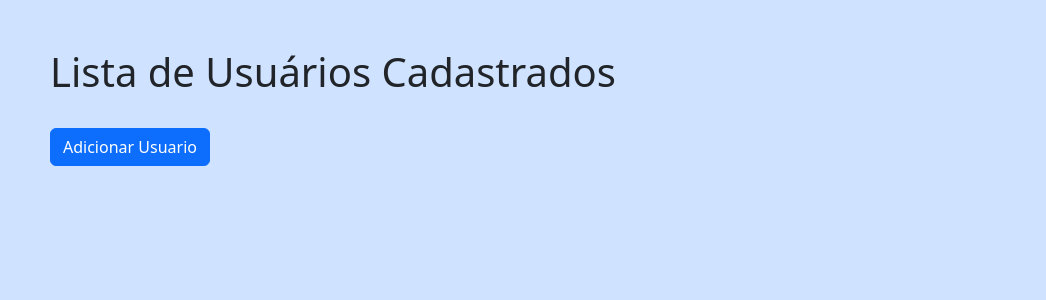
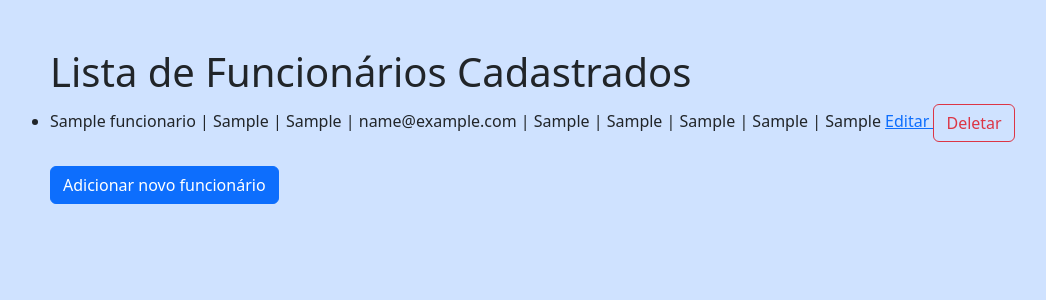
Before and after one commit to BRdeSC/projeto-funcionarios, a Flask app: page / in a window 1280 px wide. Shown: the top 300 px of the page, without its empty margins (32-1078 px from the left). Run offline with Flask 3, Linux system fonts and the light colour scheme; tables that the repository leaves empty or names only in its code hold one stand-in row (values such as "Sample post"); some libraries are stand-ins or nearby versions.

Commit message:
Correcao para funcionamento das rotas de funcionario

```diff
--- a/app.py
+++ b/app.py
@@ -109,16 +109,13 @@ def delete_usuario(id_usuario):
 
 #***************** ROTAS FUNCIONARIOS*************************************************************************
 #*************************************************************************************************************
-@app.route('/')
-def home():
-    return render_template("read_usuario.html")
 
 
 
 
 #/: Rota para ler e exibir todos os funcionários da tabela funcionario.
-@app.route("/read_funcionario")
-def read_funcinario():
+@app.route("/")
+def read_funcionario():
     try:
         with mysql.connection.cursor() as cur:
             cur.execute("SELECT * FROM funcionario")
@@ -139,13 +136,13 @@ def create_funcionario():
 
     if form.validate_on_submit():
         nome = form.nome.data
-        tipo_contrato = form.tipo.data
+        tipo_contrato = form.tipo_contrato.data
         admissao = form.admissao.data
         email = form.email.data
         cidade = form.cidade.data
         funcao = form.funcao.data
-        data_nascimento = form.nascimento.data
-        mes_ferias = form.ferias.data
+        data_nascimento = form.data_nascimento.data
+        mes_ferias = form.mes_ferias.data
         ramal = form.ramal.data
         try:
             with mysql.connection.cursor() as cur:
@@ -159,20 +156,20 @@ def create_funcionario():
 
 
 #/edit/<int:id>: Rota para editar um funcionario existente.
-@app.route('/edit/<int:id>', methods=['GET', 'POST'])
+@app.route('/edit_funcionario/<int:id>', methods=['GET', 'POST'])
 def edit_funcionario(id):
 
     form = EditFuncionarioForm()
 
     if request.method == 'POST' and form.validate_on_submit():
         nome = form.nome.data
-        tipo_contrato = form.tipo.data
+        tipo_contrato = form.tipo_contrato.data
         admissao = form.admissao.data
         email = form.email.data
         cidade = form.cidade.data
         funcao = form.funcao.data
-        data_nascimento = form.nascimento.data
-        mes_ferias = form.ferias.data
+        data_nascimento = form.data_nascimento.data
+        mes_ferias = form.mes_ferias.data
         ramal = form.ramal.data
         try:
             with mysql.connection.cursor() as cur:
@@ -189,13 +186,13 @@ def edit_funcionario(id):
             user = cur.fetchone()
         if user:
             form.nome.data = user[1]
-            form.tipo.data = user[2]
+            form.tipo_contrato.data = user[2]
             form.admissao.data = user[3]
             form.email.data = user[4]
             form.cidade.data = user[5]
             form.funcao.data = user[6]
-            form.nascimento.data = user[7]
-            form.ferias.data = user[8]
+            form.data_nascimento.data = user[7]
+            form.mes_ferias.data = user[8]
             form.ramal.data = user[9]
         else:
             flash("Funcionário não encontrado!", 'error')
@@ -210,7 +207,7 @@ def edit_funcionario(id):
 
 
 #/delete/<int:id>: Rota para excluir um funcionário da tabela funcionario.
-@app.route('/delete/<int:id>', methods=['POST'])
+@app.route('/delete_funcionario/<int:id>', methods=['POST'])
 def delete_funcionario(id):
     try:
         with mysql.connection.cursor() as cur:
--- a/templates/create_funcionario.html
+++ b/templates/create_funcionario.html
@@ -25,7 +25,7 @@
             </div>
 
             <div class="mt-3">
-                {{ form.tipo_contarto.label(class="form-label") }}
+                {{ form.tipo_contrato.label(class="form-label") }}
                 {{ form.tipo_contrato(class="form-control", placeholder="Ex: clt, bolsa, estagio...") }}
                 {% for error in form.tipo_contrato.errors %}
                     <div class="alert alert-danger">{{ error }}</div>
--- a/templates/read_funcionarios.html
+++ b/templates/read_funcionario.html
@@ -16,7 +16,8 @@
             <ul class="list-group">
                 {% for funcionario in funcionarios %}
                 <li>
-                    {{ funcionario[1] }} ({{ funcionario[2] }})
+                    {{ funcionario[1] }} | {{ funcionario[2] }} | {{ funcionario[3] }} | {{ funcionario[4] }}  | {{ funcionario[5] }} |
+                    {{ funcionario[6] }} | {{ funcionario[7] }} | {{ funcionario[8] }} | {{ funcionario[9] }}
 
 
                         <a href="{{ url_for('edit_funcionario', id=funcionario[0]) }}"> Editar </a>
@@ -31,7 +32,7 @@
         </div>
 
         <div class="mt-4">
-            <a class="btn btn-primary" href="{{ url_for('create_funcionario') }}">Adicionar Usuario</a>
+            <a class="btn btn-primary" href="{{ url_for('create_funcionario') }}">Adicionar novo funcionário</a>
         </div>
 
     </div>
--- a/templates/update_funcionario.html
+++ b/templates/update_funcionario.html
@@ -26,7 +26,7 @@
                 </div>
 
                 <div class="mt-3">
-                    {{ form.tipo_contarto.label(class="form-label") }}
+                    {{ form.tipo_contrato.label(class="form-label") }}
                     {{ form.tipo_contrato(class="form-control", placeholder="Ex: clt, bolsa, estagio...") }}
                     {% for error in form.tipo_contrato.errors %}
                         <div class="alert alert-danger">{{ error }}</div>
```
